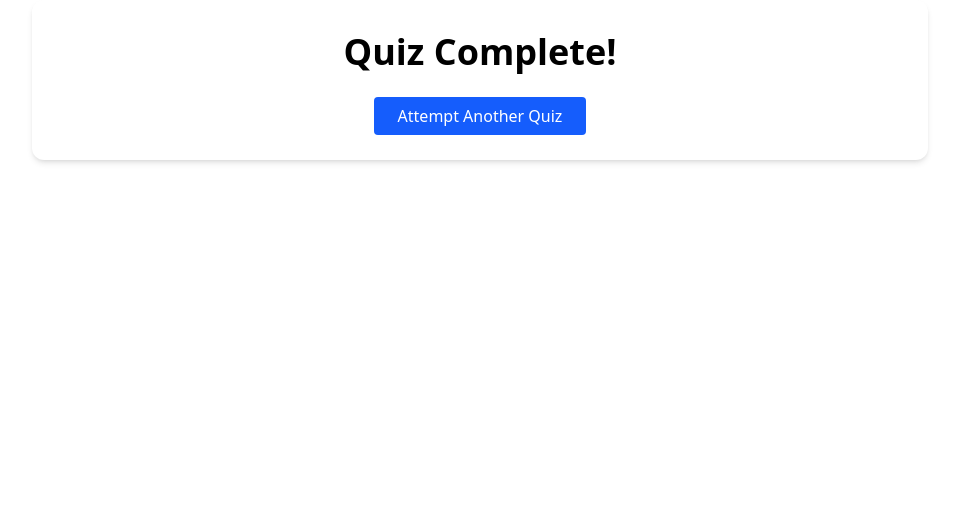
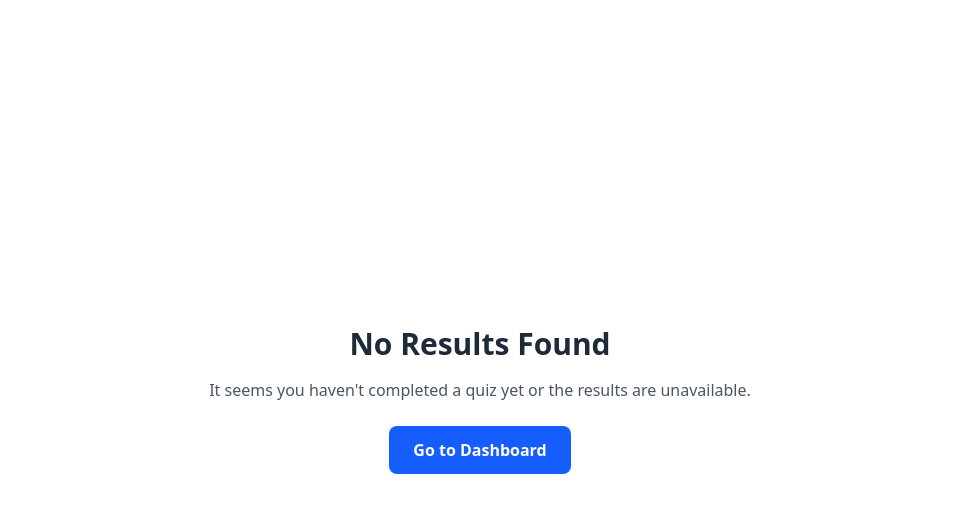
Before and after one commit to PrathamRanka/quizFrontend, a Next.js app: page /quiz/results in a window 1280 px wide. Shown: the top 512 px of the page, without its empty margins (160-1119 px from the left). Built offline with nearby package versions, Linux system fonts and the light colour scheme; no server answers.

Commit message:
feat: Update ResultsPage and QuestionPage components for improved user experience and data handling

```diff
--- a/src/app/(quiz)/quiz/questions/[quizId]/page.jsx
+++ b/src/app/(quiz)/quiz/questions/[quizId]/page.jsx
@@ -55,7 +55,7 @@ export default function QuestionPage() {
     try {
       const response = await api.post(`/sessions/${sessionId}/submit`, { answers: formattedAnswers });
       if (response.data.success) {
-        localStorage.removeItem(`quiz-progress-${sessionId}`);
+        localStorage.removeItem(`quiz-progress-${sessionId}`); // Clear saved progress
         sessionStorage.setItem('quizResults', JSON.stringify(response.data.data));
         if (reason) sessionStorage.setItem('quizTerminationReason', reason);
         router.push('/quiz/results');
@@ -115,7 +115,7 @@ export default function QuestionPage() {
             localStorage.setItem(`quiz-progress-${sessionId}`, JSON.stringify(progress));
         }
     };
-    const interval = setInterval(saveProgress, 5000);
+    const interval = setInterval(saveProgress, 5000); // Save every 5 seconds
     return () => clearInterval(interval);
   }, [answers, bookmarked, visited, currentQuestionIndex, timeLeft, questions, loading]);
 
@@ -128,6 +128,7 @@ export default function QuestionPage() {
     }
   }, [loading, timeLeft]);
 
+  // --- User Interaction Handlers ---
   const handleSelect = (qId, option) => setAnswers(p => ({ ...p, [qId]: option }));
   const handleBookmark = (qId) => setBookmarked(p => ({ ...p, [qId]: !p[qId] }));
 
--- a/src/app/(quiz)/quiz/results/page.jsx
+++ b/src/app/(quiz)/quiz/results/page.jsx
@@ -1,27 +1,81 @@
 "use client";
+import  { useEffect, useState } from 'react';
+import Link from 'next/link';
+import { useAuth } from '../../../contexts/AuthContext';
+export default function ResultsPage() {
+    const [resultsData, setResultsData] = useState(null);
+    const [loading, setLoading] = useState(true);
+    const [countdown, setCountdown] = useState(5);
+    const { logout } = useAuth();
 
-import Link from 'next/link';
+    // Fetch results data from sessionStorage when the component mounts
+    useEffect(() => {
+        const data = sessionStorage.getItem('quizResults');
+        if (data) {
+            setResultsData(JSON.parse(data));
+        }
+        setLoading(false);
 
-// In a real Next.js app, you'd pass results via query params or fetch them again.
-// For this example, we assume it could be passed via router state if coming from a SPA-like navigation.
-export default function ResultsPage() {
-    // const location = useLocation(); // This needs to be adapted for Next.js
-    // const { resultsData } = location.state || {};
-    const resultsData = { score: 'N/A', results: [] }; // Placeholder
+        // Cleanup sessionStorage after reading the data
+        return () => {
+            sessionStorage.removeItem('quizResults');
+            sessionStorage.removeItem('quizTerminationReason');
+        };
+    }, []);
+
+    // Handle the countdown and automatic logout
+    useEffect(() => {
+        // Only start the timer if data is loaded and countdown is active
+        if (!loading && resultsData && countdown > 0) {
+            const timer = setInterval(() => {
+                setCountdown(prev => prev - 1);
+            }, 1000);
+            return () => clearInterval(timer);
+        }
+
+        // When countdown finishes, log the user out
+        if (countdown === 0) {
+            logout();
+        }
+    }, [countdown, loading, resultsData, logout]);
+
+    if (loading) {
+        return <div className="text-center p-8 font-semibold text-gray-700">Loading Results...</div>;
+    }
 
     if (!resultsData) {
-        return <div className="text-center p-8">Loading results...</div>;
+        return (
+            <div className="min-h-screen flex flex-col items-center justify-center text-center p-4">
+                <h1 className="text-3xl font-bold text-gray-800 mb-4">No Results Found</h1>
+                <p className="text-gray-600 mb-6">It seems you haven't completed a quiz yet or the results are unavailable.</p>
+                <Link href="/quiz/instructions" className="bg-blue-600 text-white font-semibold px-6 py-3 rounded-lg hover:bg-blue-700 transition-colors">
+                    Go to Dashboard
+                </Link>
+            </div>
+        );
     }
 
     return (
-        <div className="max-w-4xl mx-auto bg-white p-8 rounded-xl shadow-md">
-            <h1 className="text-4xl font-bold text-center mb-4">Quiz Complete!</h1>
-            {/* <p className="text-center text-2xl text-blue-600 mb-8">Your Final Score: {resultsData.score}</p> */}
-            {/* Map over results to display them */}
-            <div className="text-center mt-8">
-                <Link href="/quiz/instructions" className="bg-blue-600 text-white px-6 py-2 rounded">
-                    Attempt Another Quiz
-                </Link>
+        <div className="min-h-screen bg-gray-50 p-4 sm:p-8 flex items-center justify-center">
+            <div className="max-w-2xl w-full mx-auto">
+                <div className="bg-white p-8 rounded-xl shadow-lg border border-gray-200 text-center">
+                    <div className="text-6xl mb-4">🎉</div>
+                    <h1 className="text-4xl font-bold text-gray-800">Quiz Complete!</h1>
+                    <p className="text-lg text-gray-500 mt-2">Thanks for participating in the OWASP Student Chapter Recruitment Quiz!</p>
+
+                    <div className="mt-8 bg-blue-50 border border-blue-200 rounded-lg p-6">
+                        <h2 className="text-lg font-semibold text-gray-600">Results</h2>
+                        <p className="text-2xl font-bold text-blue-600 my-2">
+                            You will be notified soon if you make the cut.
+                        </p>
+                    </div>
+
+                    <div className="mt-8 bg-yellow-50 border border-yellow-200 rounded-lg p-4">
+                        <p className="font-semibold text-yellow-800">
+                            You will be automatically logged out in <span className="text-2xl font-bold">{countdown}</span> seconds.
+                        </p>
+                    </div>
+                </div>
             </div>
         </div>
     );
--- a/src/app/lib/constants.js
+++ b/src/app/lib/constants.js
@@ -1,2 +1,2 @@
 export const API_BASE_URL = process.env.NEXT_PUBLIC_API_BASE_URL || 'https://quizbackend-production-aaf3.up.railway.app/owasp-quiz';
-export const RECRUITMENT_QUIZ_ID = "68ec712676aff2ddf3e3c0b5";
+export const RECRUITMENT_QUIZ_ID = process.env.RECRUITMENT_QUIZ_ID || "68ec712676aff2ddf3e3c0b5";
```
